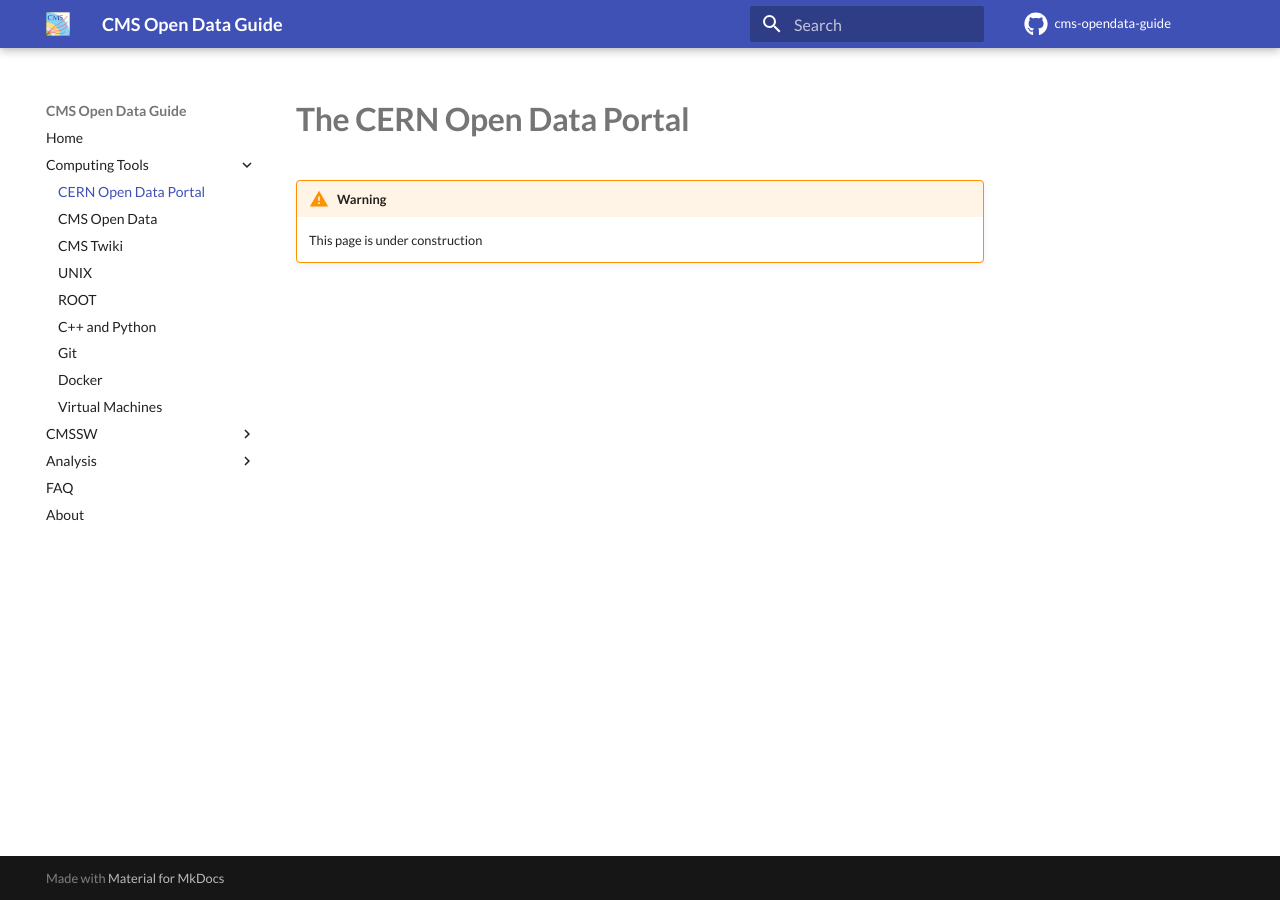
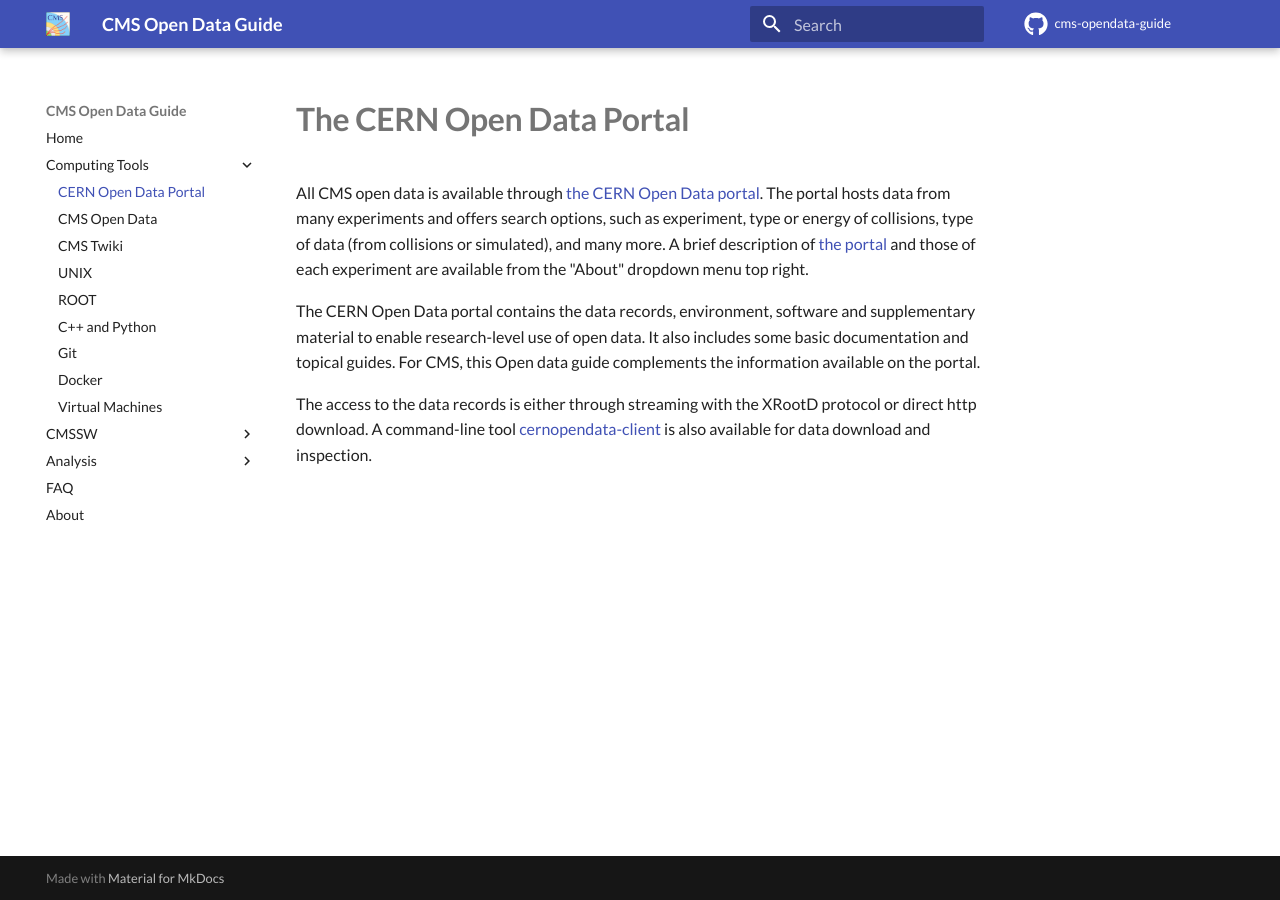
Before and after one commit to cernopendata/cms-opendata-guide, an MkDocs documentation site: the page built from docs/tools/cernportal.md, in a window 1280 px wide. Built offline with MkDocs 1.6.1 and Material for MkDocs 9.7.7, drawn with Linux system fonts in a browser that asks for light colours; comment, search, counter and statistics services are not loaded.

Commit message:
Add portal description (#35)
Merging v.0 of this page

```diff
--- a/docs/tools/cernportal.md
+++ b/docs/tools/cernportal.md
@@ -1,4 +1,7 @@
 # The CERN Open Data Portal
 
-!!! Warning
-    This page is under construction
+All CMS open data is available through [the CERN Open Data portal](http://opendata.cern.ch/). The portal hosts data from many experiments and offers search options, such as experiment, type or energy of collisions, type of data (from collisions or simulated), and many more. A brief description of [the portal](http://opendata.cern.ch/docs/about) and those of each experiment are available from the "About" dropdown menu top right.
+
+The CERN Open Data portal contains the data records, environment, software and supplementary material to enable research-level use of open data. It also includes some basic documentation and topical guides. For CMS, this Open data guide complements the information available on the portal.
+
+The access to the data records is either through streaming with the XRootD protocol or direct http download. A command-line tool [cernopendata-client](https://cernopendata-client.readthedocs.io/en/latest/) is also available for data download and inspection.
```
